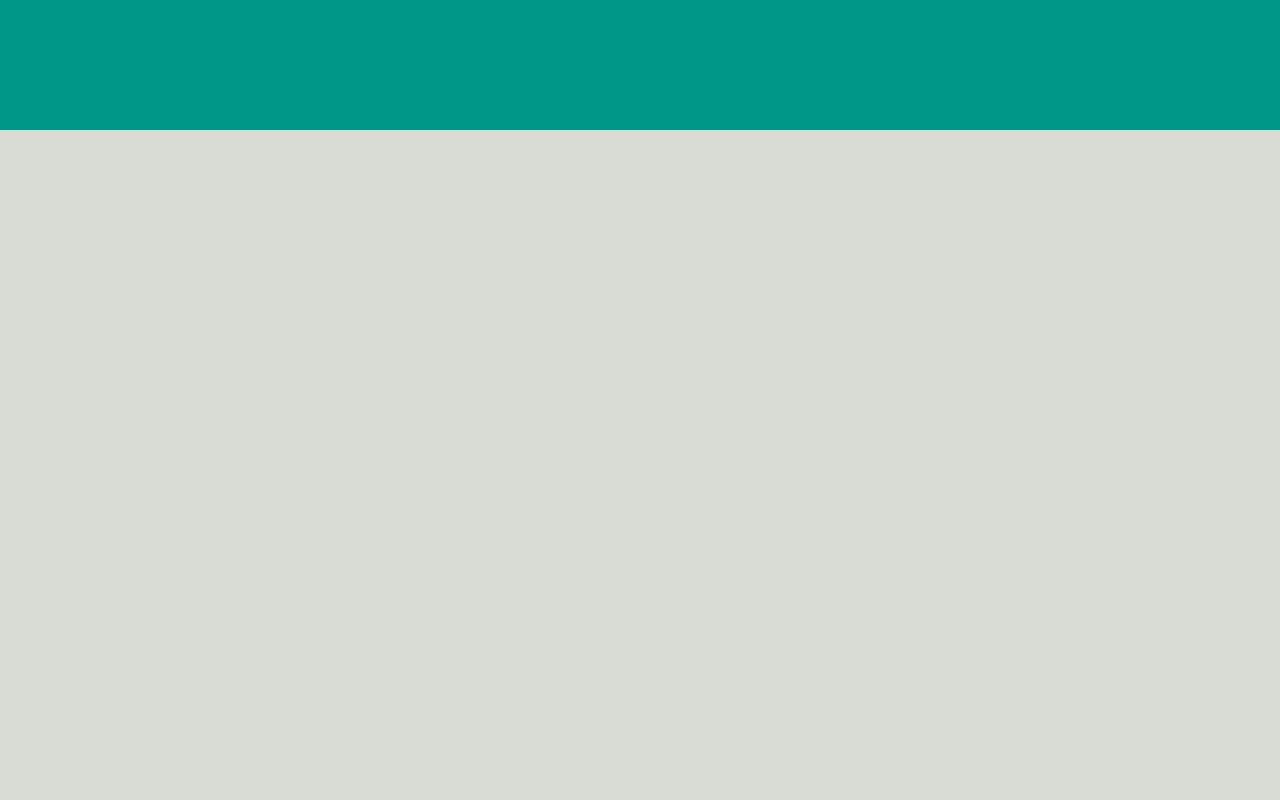
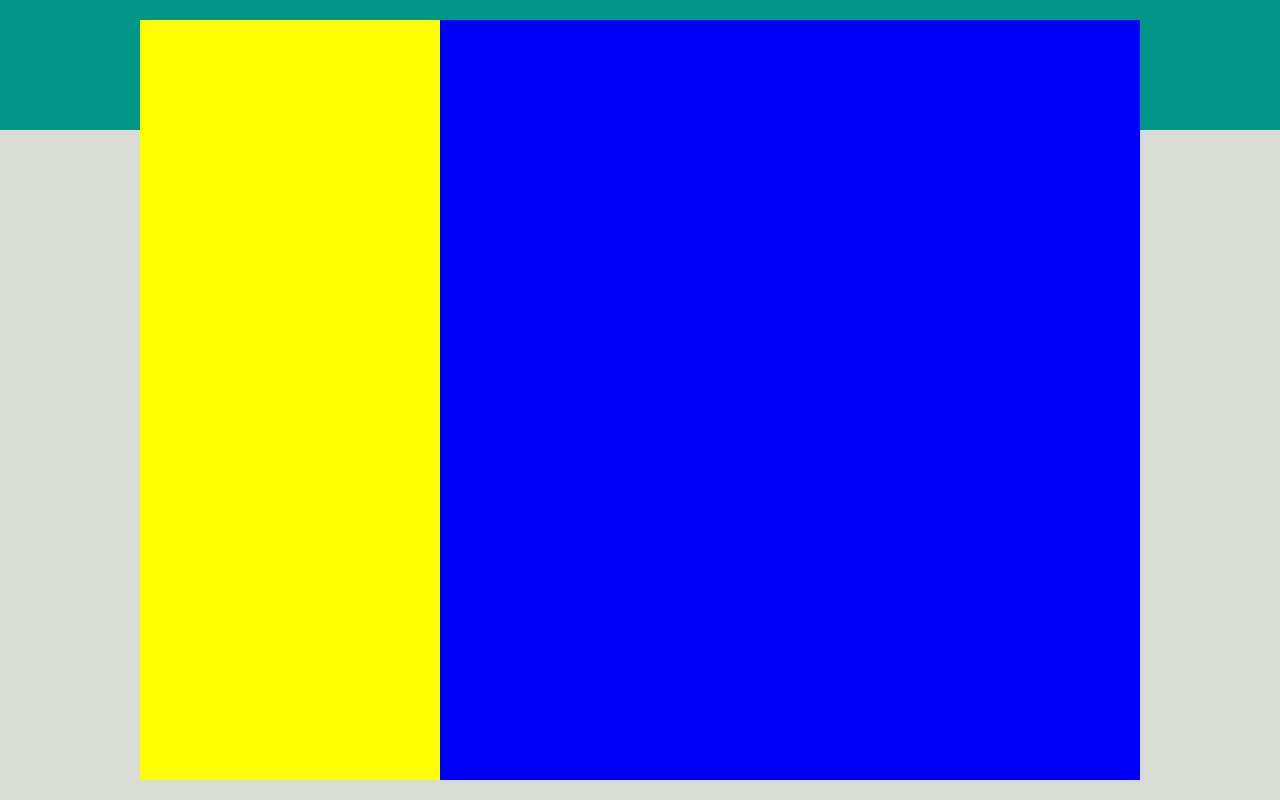
Before and after one commit to Fabio-Marzano/vue-boolzapp, a plain HTML site: page index.html in a window 1280 px wide. Drawn offline with Linux system fonts and the light colour scheme.

Commit message:
[UPD] create-container-left-and-right

```diff
--- a/css/style.css
+++ b/css/style.css
@@ -13,3 +13,24 @@ body {
     min-height: 100vh;
     background: linear-gradient(#009688 0%, #009688 130px, #d9dbd5 130px, #d9dbd5 100%);
 }
+
+.container {
+    position: relative;
+    width: 1000px;
+    max-width: 100%;
+    height: calc(100vh - 40px);
+    background: white;
+    display: flex;
+}
+
+.container .cont-1 {
+    position: relative;
+    flex: 30%;
+    background-color: yellow;
+}
+
+.container .cont-2 {
+    position: relative;
+    flex: 70%;
+    background-color: blue;
+}
--- a/index.html
+++ b/index.html
@@ -10,7 +10,10 @@
 </head>
 
 <body>
-
+    <div class="container">
+        <div class="cont-1"></div>
+        <div class="cont-2"></div>
+    </div>
     <script src="./js/script.js" type="text/javascript"></script>
 </body>
 
```
